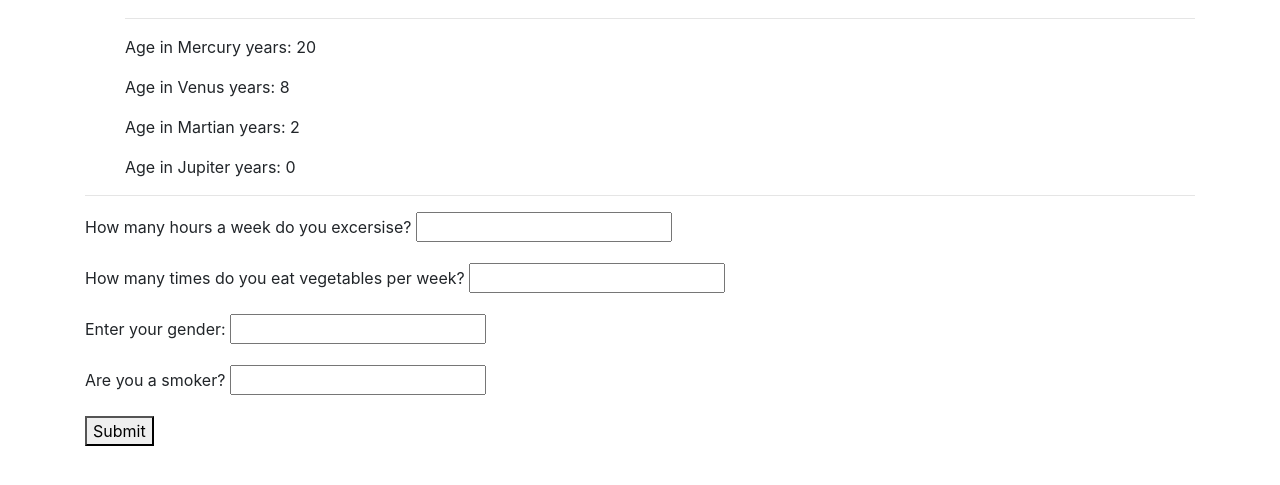
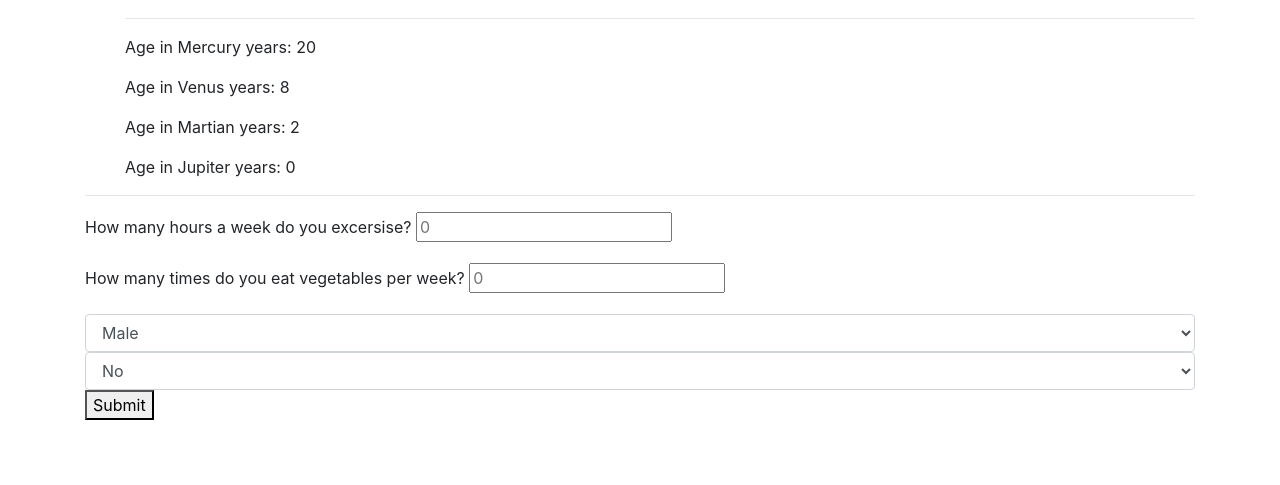
Before and after one commit to DrewHendersonGitHub/galactic-age-calculator, a website built with webpack: page src/index.html in a window 1280 px wide. Both pictures are taken after typing "5" into the empty fields and a click on the button "Submit". Shown: the part 89-574 px from the top of the page. Built offline with nearby package versions, Linux system fonts and the light colour scheme.

Commit message:
made life expectancy form work

```diff
--- a/src/calculator.js
+++ b/src/calculator.js
@@ -36,7 +36,7 @@ export default class Calculator {
     if (gender === "female") {
       age += 5;
     }
-    if (smoker === 0) {
+    if (smoker === "no") {
       age += 5;
     }
     else {
--- a/src/index.html
+++ b/src/index.html
@@ -16,20 +16,20 @@
       <hr>
       <div class="form-group">
         <label for="exercise">How many hours a week do you excersise?</label>
-        <input id="exercise" type="number" required>
+        <input id="exercise" type="number" placeholder="0" required>
       </div>
       <div class="form-group">
         <label for="veggies">How many times do you eat vegetables per week?</label>
-        <input id="veggies" type="number" required>
+        <input id="veggies" type="number" placeholder="0"  required>
       </div>
-      <div class="form-group">
-        <label for="gender">Enter your gender:</label>
-        <input id="gender" type="number" required>
-      </div>
-      <div class="form-group">
-        <label for="smoker">Are you a smoker?</label>
-        <input id="smoker" type="number" required>
-      </div>
+      <select class="form-control" id="gender">
+        <option value="male">Male</option>
+        <option value="female">Female</option>
+      </select>
+      <select class="form-control" id="smoker">
+        <option value="no">No</option>
+        <option value="yes">Yes</option>
+      </select>
       <button type="submit">Submit</button>
     </form>
     <ul id="life-expectancy-response"><hr></ul>
--- a/src/main.js
+++ b/src/main.js
@@ -5,11 +5,10 @@ import './css/styles.css';
 import Calculator from './calculator.js';
 
 $(document).ready(function() {
-  //let age = 0;
+  let calculator;
   $('#calculator-form').submit(function(event) {
     event.preventDefault();
-    let calculator = new Calculator($('#age').val());
-    //age = $('#age').val();
+    calculator = new Calculator($('#age').val());
     if (calculator.age > 0) {
       $('#calculator-response').html("<hr><p>Age in Mercury years: " + calculator.convertMercury() + "</p><p>Age in Venus years: " + calculator.convertVenus() + "<p>Age in Martian years: " + calculator.convertMars() + "<p>Age in Jupiter years: " + calculator.convertJupiter() + "</p>");
       $('#life-expectancy-form').show();
@@ -22,14 +21,8 @@ $(document).ready(function() {
 
   $('#life-expectancy-form').submit(function(event) {
     event.preventDefault();
-    let calculator = new Calculator($('#age').val());
-    if (calculator.age > 0) {
-      $('#life-expectancy-response').html("<hr><p>Your life expectancy: " + calculator.lifeExpectancy() + "</p>");
-      $('#life-expectancy-form').hide();
-      $('#life-expectancy-response').show();
-    }
-    else {
-      $('#response').html("<p>Please enter a valid age</p>");
-    }
+    $('#life-expectancy-response').html("<hr><p>Your life expectancy is " + calculator.lifeExpectancy($('#exercise').val(), $('#veggies').val(), $('#gender').val(), $('#smoker').val()) + " Earth years.</p>");
+    $('#life-expectancy-form').hide();
+    $('#life-expectancy-response').show();
   });
 });
```
Also changed, not shown: __tests__/calculator.test.js (+2 -2 lines).
